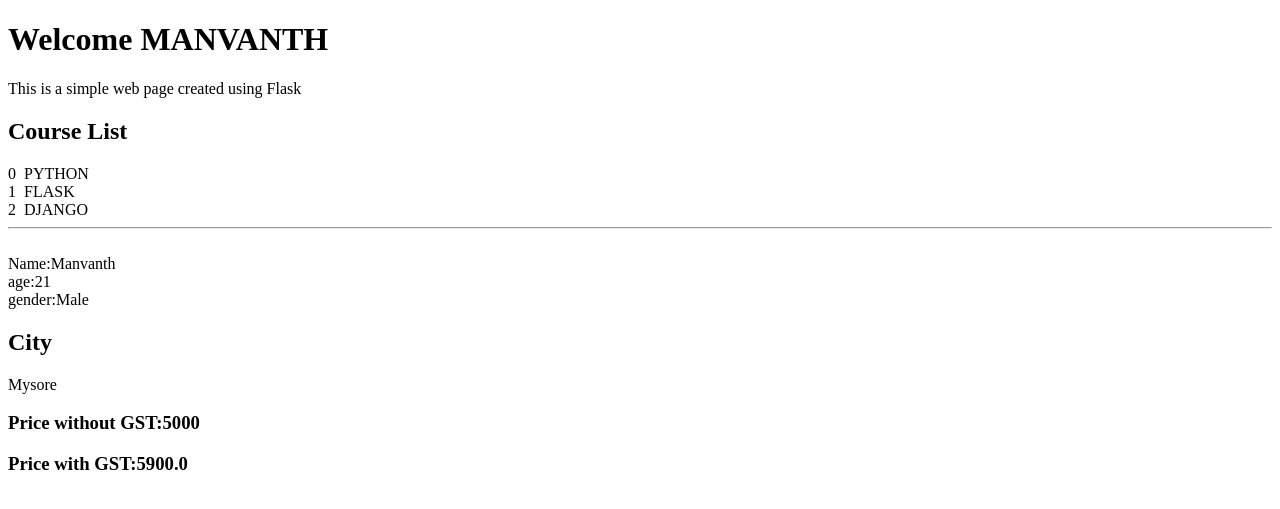
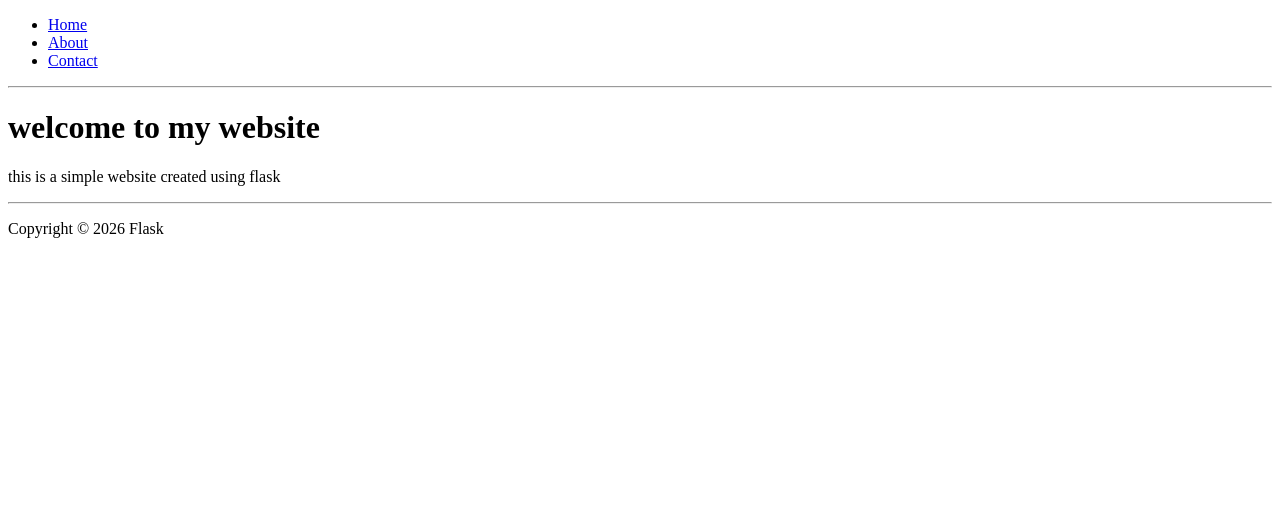
Before and after one commit to ManvanthM/flask_study, a Flask app: page / in a window 1280 px wide. Shown: the top 509 px of the page. Run offline with Flask 3, Linux system fonts and the light colour scheme.

Commit message:
Jinja include and exclude block(Navbar,Footer,Base->Index,Contact,About)

```diff
--- a/app.py
+++ b/app.py
@@ -4,12 +4,15 @@ app = Flask(__name__)
 
 @app.route('/')
 def home():
-    name="Manvanth"
-    courses=['Python','Flask','Django']
-    city="Mysore"
-    price=5000
-    student={"Name":"Manvanth","age":21,"gender":"Male"}
-    return render_template("index.html",name=name,courses=courses,city=city,price=price,student=student)
+    return render_template("index.html")
+
+@app.route('/about')
+def about():
+    return render_template("about.html")
+
+@app.route('/contact')
+def contact():
+    return render_template("contact.html")
 
 if __name__ == '__main__':
     app.run(debug=True)
--- /dev/null
+++ b/templates/base.html
@@ -0,0 +1,9 @@
+<body>
+    <header>
+        {% include "components/navbar.html" %}
+    </header>
+    {% block content %}
+    {% endblock %}
+
+    {% include "components/footer.html" %}
+</body>
--- /dev/null
+++ b/templates/components/footer.html
@@ -0,0 +1,4 @@
+<hr>
+<footer>
+    <p>Copyright &copy; 2026 Flask</p>
+</footer>
--- /dev/null
+++ b/templates/components/navbar.html
@@ -0,0 +1,8 @@
+<nav>
+    <ul>
+        <li><a href="{{url_for('home')}}">Home</a></li>
+        <li><a href="{{url_for('about')}}">About</a></li>
+        <li><a href="{{url_for('contact')}}">Contact</a></li>
+    </ul>
+</nav>
+<hr>
--- a/templates/index.html
+++ b/templates/index.html
@@ -6,24 +6,11 @@
 </head>
 
 <body>
-    <h1>Welcome {{name|upper}}</h1>
-    <p>This is a simple web page created using Flask</p>
-    <h2>Course List</h2>
-
-    {% for course in courses %}
-    {{loop.index0}}&nbsp;&nbsp;{{ course | upper}}<br>
-    {% endfor %}
-
-    <hr>
-    <br>
-    {%for key,value in student.items() %}
-    {{key}}:{{value}}<br>
-    {% endfor %}
-
-    <h2>City</h2>
-    <p>{{city}}</p>
-    <h3>Price without GST:{{price}}</h3>
-    <h3>Price with GST:{{price*1.18}}</h3>
+    {% extends "base.html" %}
+    {% block content %}
+    <h1>welcome to my website</h1>
+    <p>this is a simple website created using flask</p>
+    {% endblock %}
 </body>
 
 </html>
```
Also changed, not shown: templates/about.html (added, +18 -0 lines), templates/contact.html (added, +18 -0 lines).
